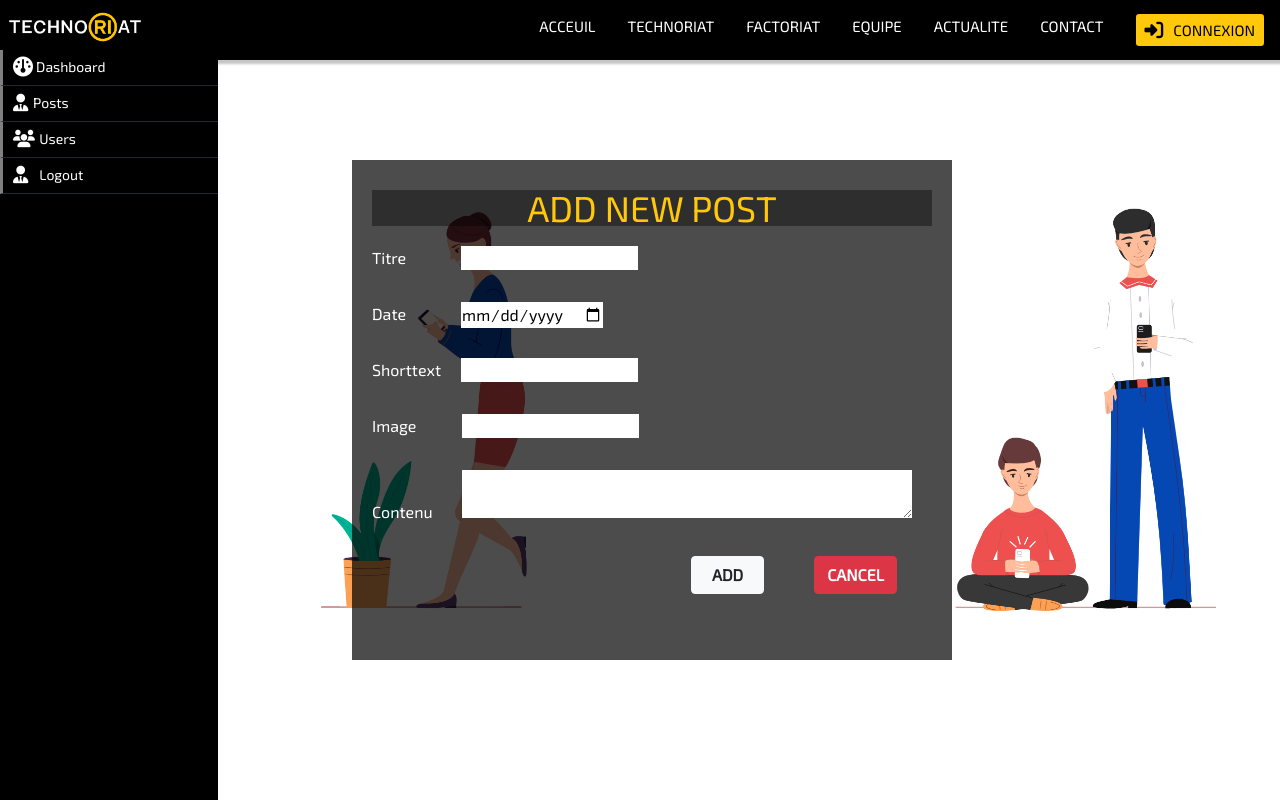
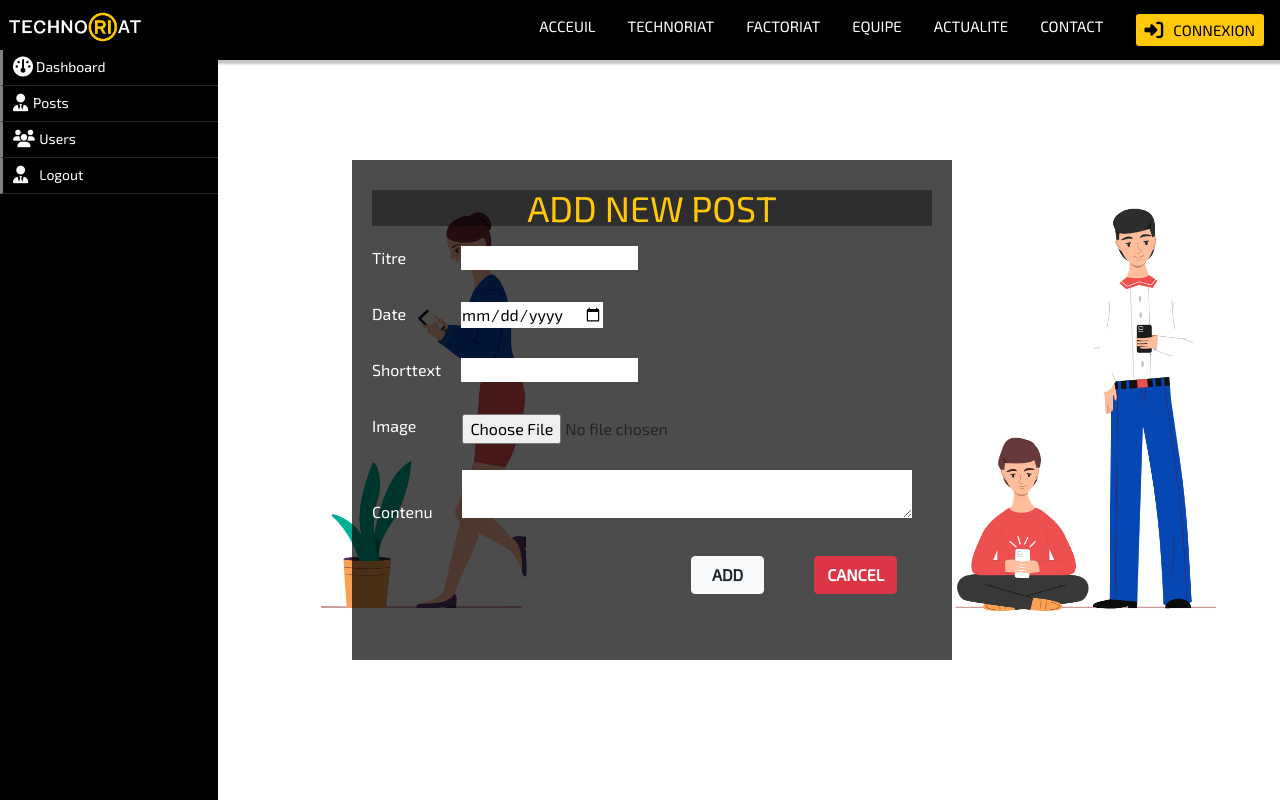
Before and after one commit to Amani0905/Projet-Factoriat, a React (Create React App) app in the folder client/: page /Technoriat/Dashbord/Addnewpost in a window 1280 px wide. Shown: the top 800 px of the page. Built offline with nearby package versions, Linux system fonts and the light colour scheme; sample sign-in values are in the browser's storage; a web font is replaced by a local one.

Commit message:
Cloudinary for posts Done

```diff
--- a/client/src/Pages/Addnewpost.js
+++ b/client/src/Pages/Addnewpost.js
@@ -1,18 +1,18 @@
-import React from "react";
-import { useForm } from "react-hook-form";
+import React, { useState } from "react";
+import { useForm, useFormState } from "react-hook-form";
 import { useDispatch } from "react-redux";
 import { Link, useNavigate } from "react-router-dom";
 import { addPost as addPostAction } from "../actions/postsActions";
 import { logoutAction } from "../actions/personActions";
-import"../styles/Addnewpost.css"
-
+import "../styles/Addnewpost.css";
 
 const Addnewpost = () => {
   const dispatch = useDispatch();
   const nav = useNavigate();
   const { register, handleSubmit } = useForm();
+  const [file, setFile] = useState();
   const addnewpost = (data) => {
-    dispatch(addPostAction(data, nav));
+    dispatch(addPostAction({ ...data, file }, nav));
   };
   const logout = (e) => {
     e.preventDefault();
@@ -22,12 +22,18 @@ const Addnewpost = () => {
   return (
     <div>
       <div className="nav-side-menu">
-    <div className="brand"><img
+        <div className="brand">
+          <img
             className="logo-Technoriat"
             src={require("../styles/img/Logo Technoriat.png")}
             alt="Technoriat"
-          /></div>
-    <i className="fa fa-bars fa-2x toggle-btn" data-toggle="collapse" data-target="#menu-content" />
+          />
+        </div>
+        <i
+          className="fa fa-bars fa-2x toggle-btn"
+          data-toggle="collapse"
+          data-target="#menu-content"
+        />
         <div className="menu-list">
           <ul id="menu-content" className="menu-content collapse out">
             <li>
@@ -37,7 +43,8 @@ const Addnewpost = () => {
             </li>
             <li>
               <a href="/Technoriat/Dashbord">
-            <i className="fas fa-user-tie fa-lg" />Posts
+                <i className="fas fa-user-tie fa-lg" />
+                Posts
               </a>
             </li>
             <li>
@@ -46,47 +53,110 @@ const Addnewpost = () => {
               </a>
             </li>
             <li>
-      <a><i className="fas fa-user-tie fa-lg" />&nbsp;<button
-        onClick={logout}>
-          &nbsp;Logout
-      </button>
+              <a>
+                <i className="fas fa-user-tie fa-lg" />
+                &nbsp;<button onClick={logout}>&nbsp;Logout</button>
               </a>
-
             </li>
           </ul>
         </div>
       </div>
-    <div style={{marginTop:'100px'}} className="dashboard bag">
+      <div style={{ marginTop: "100px" }} className="dashboard bag">
         <div>
-      <form  style={{backgroundColor:'rgba(0, 0, 0, 0.7)',height:'500px',width:'600px',marginLeft:'10%',paddingTop:'30px',paddingLeft:'20px'}}onSubmit={handleSubmit(addnewpost)}>
-        <h1 style={{marginBottom:'20px',color:'#ffc80a',backgroundColor:'rgba(0, 0, 0, 0.4)',marginRight:'20px'}}>ADD NEW POST</h1>
+          <form
+            style={{
+              backgroundColor: "rgba(0, 0, 0, 0.7)",
+              height: "500px",
+              width: "600px",
+              marginLeft: "10%",
+              paddingTop: "30px",
+              paddingLeft: "20px",
+            }}
+            onSubmit={handleSubmit(addnewpost)}
+          >
+            <h1
+              style={{
+                marginBottom: "20px",
+                color: "#ffc80a",
+                backgroundColor: "rgba(0, 0, 0, 0.4)",
+                marginRight: "20px",
+              }}
+            >
+              ADD NEW POST
+            </h1>
             <label className="addp">Titre</label>
-        <input className="put" required type="text" {...register("title")}></input> <br />
+            <input
+              className="put"
+              required
+              type="text"
+              {...register("title")}
+            ></input>{" "}
+            <br />
             <label className="addp">Date</label>
-        <input className="put"required type="date" {...register("date")}></input> <br />
-        <label className="addp" style={{paddingRight:'15px'}}>Shorttext</label>
-        <input className="put"required type="text" {...register("shorttext")}></input>
+            <input
+              className="put"
+              required
+              type="date"
+              {...register("date")}
+            ></input>{" "}
             <br />
-        <label className="addp"style={{paddingRight:'41px'}}>Image</label>
-        <input className="put"required type="text" {...register("image")}></input>
+            <label className="addp" style={{ paddingRight: "15px" }}>
+              Shorttext
+            </label>
+            <input
+              className="put"
+              required
+              type="text"
+              {...register("shorttext")}
+            ></input>
             <br />
-        <label className="addp" style={{paddingRight:'24px'}}>Contenu</label>
-        <textarea className="put"style={{width:'450px'}}required type="text" {...register("content")}></textarea>
+            <label className="addp" style={{ paddingRight: "41px" }}>
+              Image
+            </label>
+            {/* <input className="put"required type="text" {...register("image")}></input> */}
+            <input
+              className="put"
+              required
+              type="file"
+              accept="image/*"
+              onChange={(e) => setFile(e.target.files[0])}
+            ></input>
             <br />
-
-        <button className="btn btn-light "style={{paddingLeft:'20px',paddingRight:'20px',fontWeight:'bold',marginLeft:'55%',marginRight:'50px' }}>ADD</button>
+            <label className="addp" style={{ paddingRight: "24px" }}>
+              Contenu
+            </label>
+            <textarea
+              className="put"
+              style={{ width: "450px" }}
+              required
+              type="text"
+              {...register("content")}
+            ></textarea>
+            <br />
+            <button
+              className="btn btn-light "
+              style={{
+                paddingLeft: "20px",
+                paddingRight: "20px",
+                fontWeight: "bold",
+                marginLeft: "55%",
+                marginRight: "50px",
+              }}
+            >
+              ADD
+            </button>
             <Link to="/Technoriat/Dashbord">
-        <button className="btn btn-danger "style={{fontWeight:'bold'}}>CANCEL</button>
+              <button
+                className="btn btn-danger "
+                style={{ fontWeight: "bold" }}
+              >
+                CANCEL
+              </button>
             </Link>
-
           </form>
         </div>
-
-
       </div>
     </div>
-
-
   );
 };
 
--- a/client/src/Pages/Dashbordposts.js
+++ b/client/src/Pages/Dashbordposts.js
@@ -105,7 +105,7 @@ const Dashbordposts = () => {
                </div>
              </header>
              <div>
-               <img className='article-img' src={require("../styles/img/article2.png")} alt="Article" ALIGN='left'/>
+               <img className='article-img' src={el.image} alt="Article" ALIGN='left'/>
              <p className="article-text" style={{color:'black'}}>{el.content}</p>
                </div>
                <button className="btn btn-primary"onClick={() => handleupdate(el)} style={{ fontWeight: "bold",marginRight:'10px',marginLeft:'77%' }}>
--- a/client/src/actions/postsActions.js
+++ b/client/src/actions/postsActions.js
@@ -38,6 +38,16 @@ export const getPostById = (postId) => async (dispatch) => {
 export const addPost = (postData, nav) => async (dispatch) => {
   try {
     dispatch({ type: ADD_POST_LOADING });
+
+        //cloud name:bilel
+        //preset:Technoriat
+        const form= new FormData();
+        form.append("file",postData.file);
+        form.append("upload_preset","Technoriat");
+       const rep = await axios.post("https://api.cloudinary.com/v1_1/bilel/upload",form)
+       postData.image=rep.data.secure_url
+
+
     const res = await axios.post("/admin/api/post", postData);
     dispatch({ type: ADD_POST_SUCCESS, payload: res.data });
     nav("/Technoriat/Dashbord");
```
Lines whose indentation alone changed are shown as unchanged.
